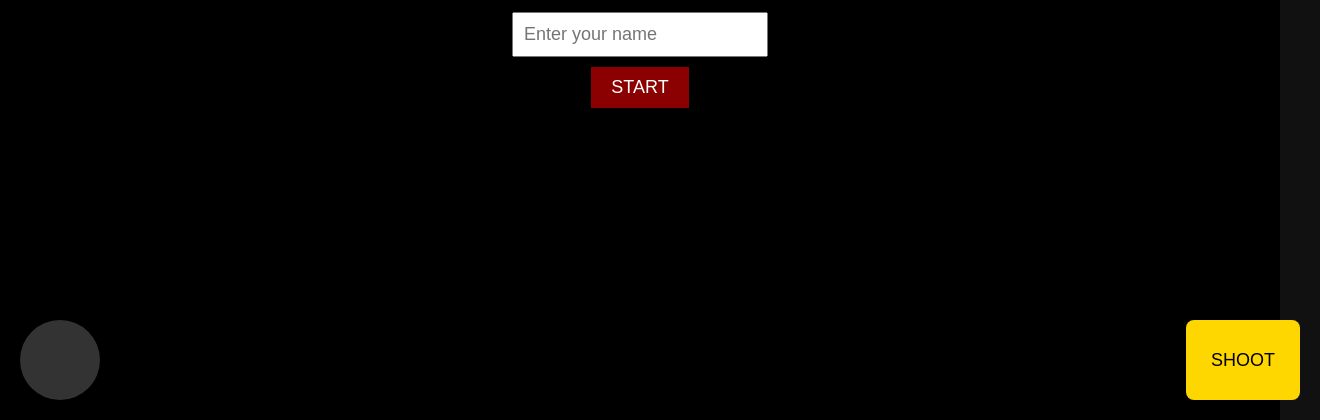
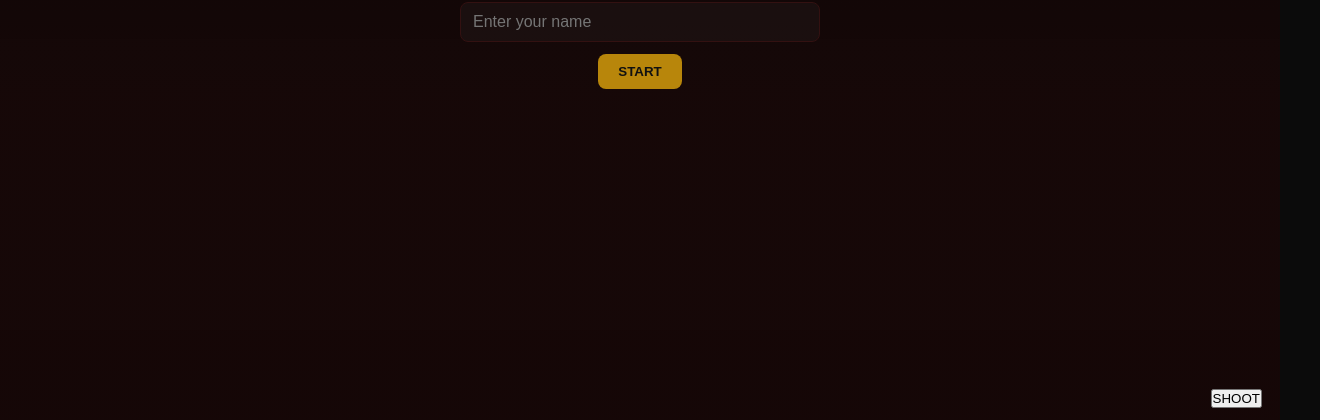
Before and after one commit to Pvpgodkill124/Test-game, a plain HTML site: page index.html in a window 1280 px wide. Shown: the part 380-800 px from the top of the page, 1320 px wide, since content can reach past the window. Drawn offline with Linux system fonts and the light colour scheme.

Commit message:
Update style.css

```diff
--- a/style.css
+++ b/style.css
@@ -1,63 +1,22 @@
-body {
-    margin: 0;
-    background: #111;
-    color: white;
-    font-family: Arial, sans-serif;
-    text-align: center;
+/* Dark red / black / gold theme */
+*{box-sizing:border-box;margin:0;padding:0}
+html,body{height:100%;background:#0b0b0b;color:#fff;font-family:Arial,Helvetica,sans-serif;}
+#login-screen{
+  position:fixed;inset:0;display:flex;flex-direction:column;align-items:center;justify-content:center;
+  background:linear-gradient(180deg,#070606 0%, rgba(24,6,6,0.8) 60%);
+  color:#b8860b;
 }
+#login-screen h1{font-size:28px;margin-bottom:18px;letter-spacing:2px}
+#player-name{padding:10px 12px;font-size:16px;border-radius:8px;border:1px solid #311; background:rgba(255,255,255,0.03); color:#fff; width:70%; max-width:360px}
+#start-btn{margin-top:12px;padding:10px 20px;background:#b8860b;border:none;color:#111;font-weight:700;border-radius:8px}
 
-#login-screen {
-    position: absolute;
-    width: 100%;
-    height: 100%;
-    background: black;
-    color: gold;
-    display: flex;
-    flex-direction: column;
-    justify-content: center;
-    align-items: center;
+#gameCanvas{display:block;width:100vw;height:calc(100vh - 140px); background:#111; touch-action:none}
+
+#controls{
+  position:fixed;left:0;right:0;bottom:0;height:140px;display:flex;justify-content:space-between;align-items:flex-end;padding:12px 18px;
+  pointer-events:none;
 }
-
-#player-name {
-    padding: 10px;
-    font-size: 18px;
-    margin-bottom: 10px;
-}
-
-#start-btn {
-    background: darkred;
-    border: none;
-    padding: 10px 20px;
-    color: white;
-    font-size: 18px;
-    cursor: pointer;
-}
-
-canvas {
-    background: #222;
-    display: none;
-}
-
-#controls {
-    position: absolute;
-    bottom: 20px;
-    width: 100%;
-    display: flex;
-    justify-content: space-between;
-    padding: 0 20px;
-}
-
-#joystick {
-    width: 80px;
-    height: 80px;
-    background: rgba(255,255,255,0.2);
-    border-radius: 50%;
-}
-
-#shoot-btn {
-    background: gold;
-    border: none;
-    padding: 15px 25px;
-    font-size: 18px;
-    border-radius: 8px;
-}
+#joystick{border-radius:14px; background:rgba(255,255,255,0.03); box-shadow:0 6px 0 rgba(0,0,0,0.45); pointer-events:auto}
+#rightButtons{display:flex;flex-direction:column;gap:10px; pointer-events:auto}
+.action{background:#b8860b;color:#111;padding:12px 18px;border-radius:10px;border:none;font-weight:700;box-shadow:0 6px 0 rgba(0,0,0,0.35)}
+@media(min-width:900px){#gameCanvas{height:calc(100vh - 90px)}#controls{height:90px}}
```
